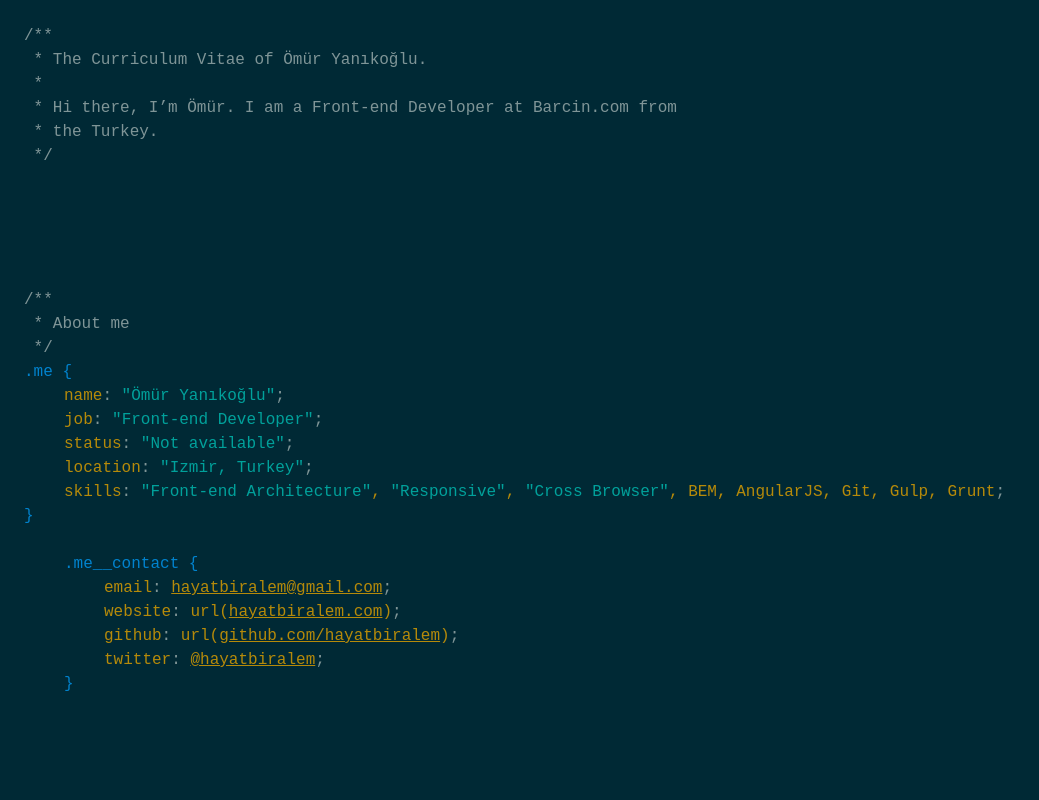
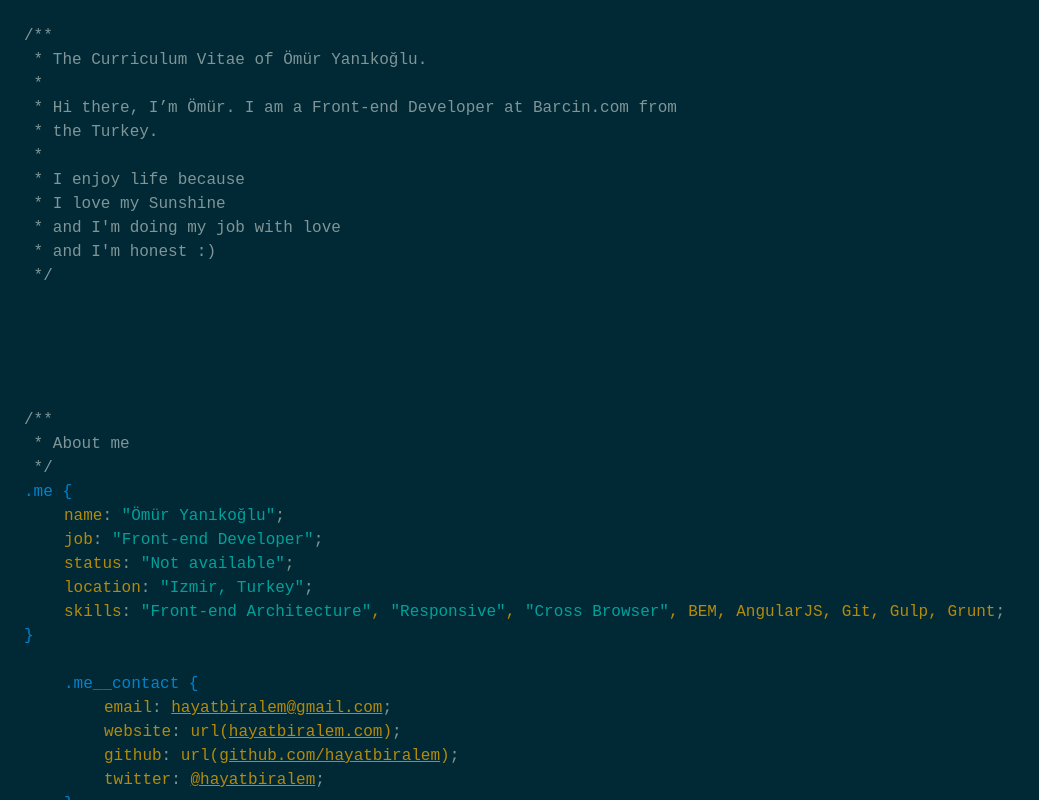
Before and after one commit to hayatbiralem/cv, a website: page index.html in a window 1280 px wide. Shown: the top 800 px of the page, without its empty margins (0-1039 px from the left). Drawn offline with Linux system fonts and the light colour scheme.

Commit message:
Update index.html

```diff
--- a/index.html
+++ b/index.html
@@ -16,6 +16,12 @@
         <span class="comment-block__line"></span>
         <span class="comment-block__line">Hi there, I’m Ömür. I am a Front-end Developer at Barcin.com from</span>
         <span class="comment-block__line">the Turkey.</span>
+
+        <span class="comment-block__line"></span>
+        <span class="comment-block__line">I enjoy life because</span>
+        <span class="comment-block__line">I love my Sunshine</span>
+        <span class="comment-block__line">and I'm doing my job with love</span>
+        <span class="comment-block__line">and I'm honest :)</span>
     </h1>
 
     <h2 class="comment-block">
```
